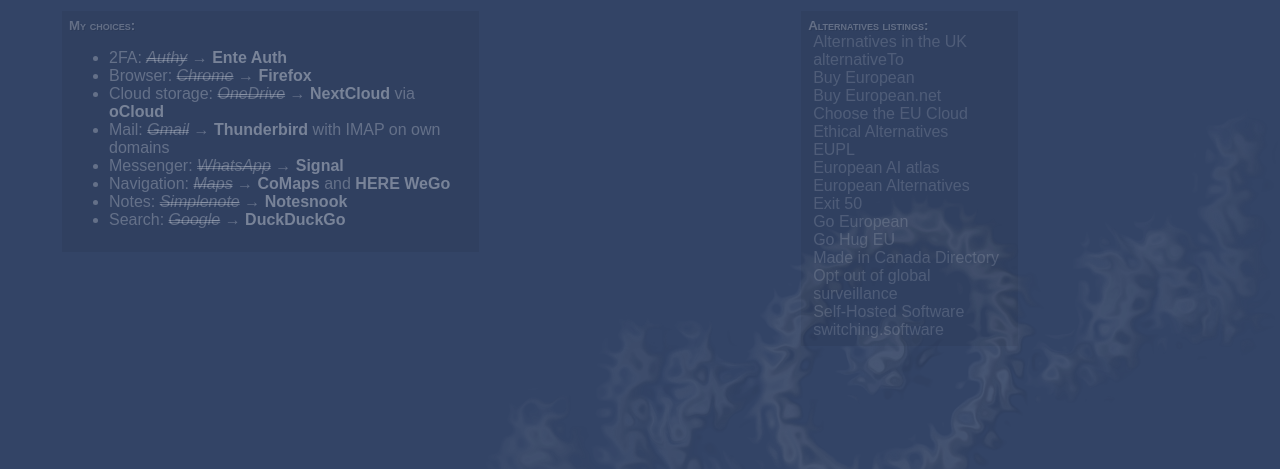
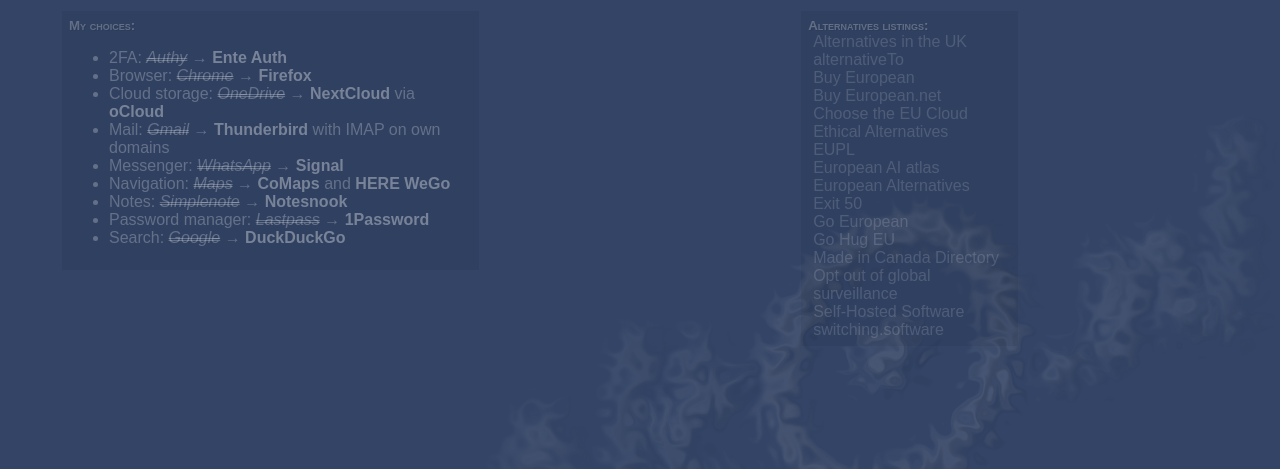
Before and after one commit to brownhamer/alt0.nl, a PHP site: page /alternatives.php in a window 1280 px wide. Shown: the part 180-649 px from the top of the page. Run offline with PHP 8.4, Linux system fonts and the light colour scheme.

Commit message:
Added 1Password

```diff
--- a/alternatives.php
+++ b/alternatives.php
@@ -21,6 +21,7 @@ startHtmlPage('Alt0.nl &rarr; Alternatives');
   <li>Messenger: <span class="del">WhatsApp</span> &rarr; <a href="https://signal.org/">Signal</a></li>
   <li>Navigation: <span class="del">Maps</span> &rarr; <a href="https://www.comaps.app/">CoMaps</a> and <a href="https://wego.here.com/">HERE WeGo</a></li>
   <li>Notes: <span class="del">Simplenote</span> &rarr; <a href="https://notesnook.com/">Notesnook</a></li>
+  <li>Password manager: <span class="del">Lastpass</span> &rarr; <a href="https://1password.com/">1Password</a></li>
   <li>Search: <span class="del">Google</span> &rarr; <a href="https://start.duckduckgo.com/">DuckDuckGo</a></li>
 </ul>
 </div>
```
